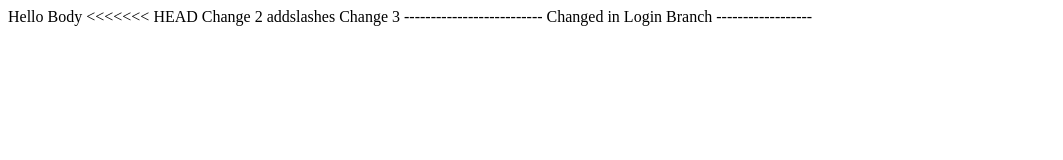
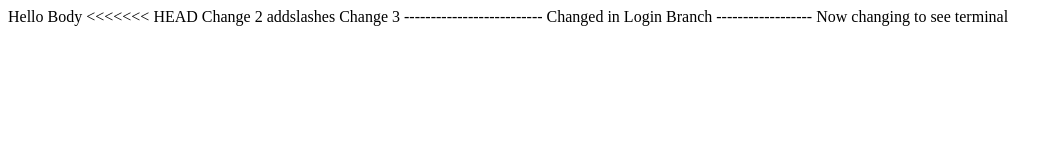
Before and after one commit to sonuus/mysampleapp, a plain HTML site: page index.html in a window 1280 px wide. Shown: the whole page, without its empty margins (0-1063 px from the left). Drawn offline with Linux system fonts and the light colour scheme.

Commit message:
Now commiting "see terminal " change

```diff
--- a/index.html
+++ b/index.html
@@ -9,5 +9,6 @@
 addslashes
 Change 3 --------------------------
  Changed in Login Branch ------------------
+ Now changing to see terminal
 </body>
 </html>
```
